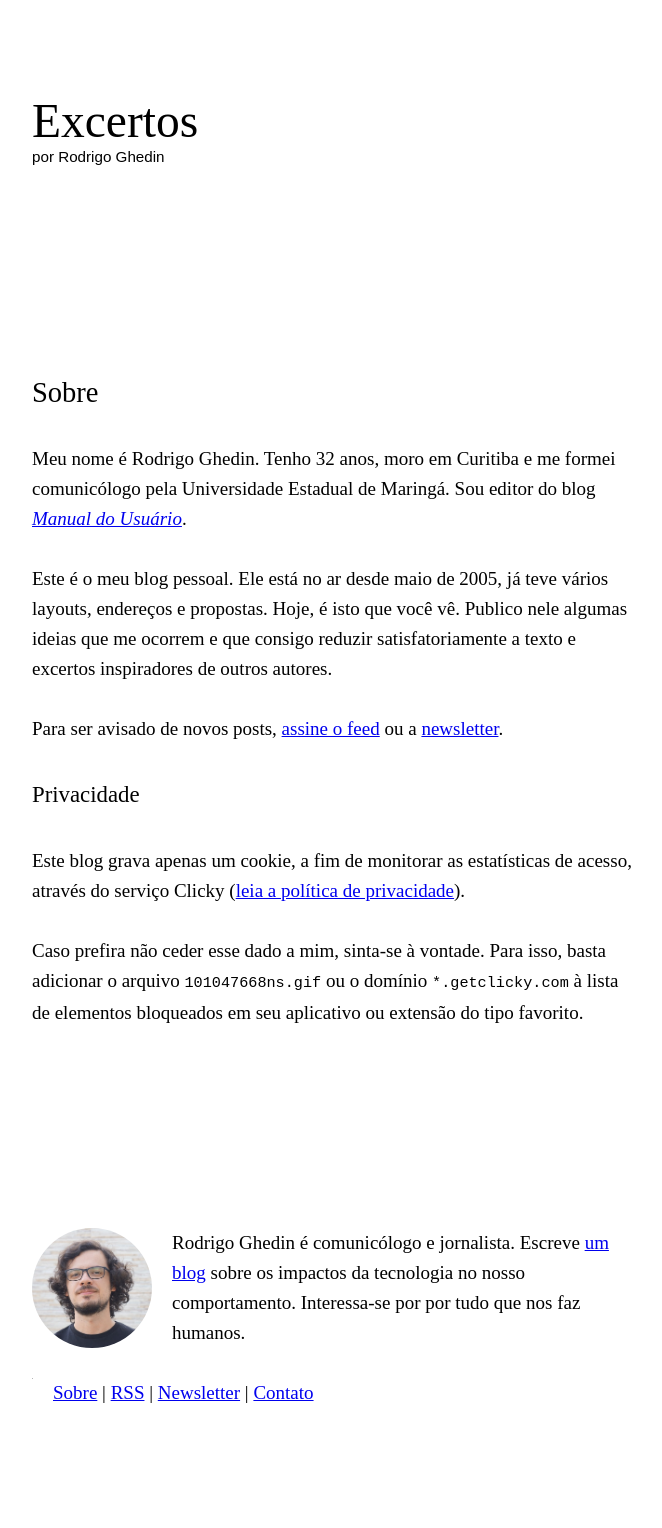
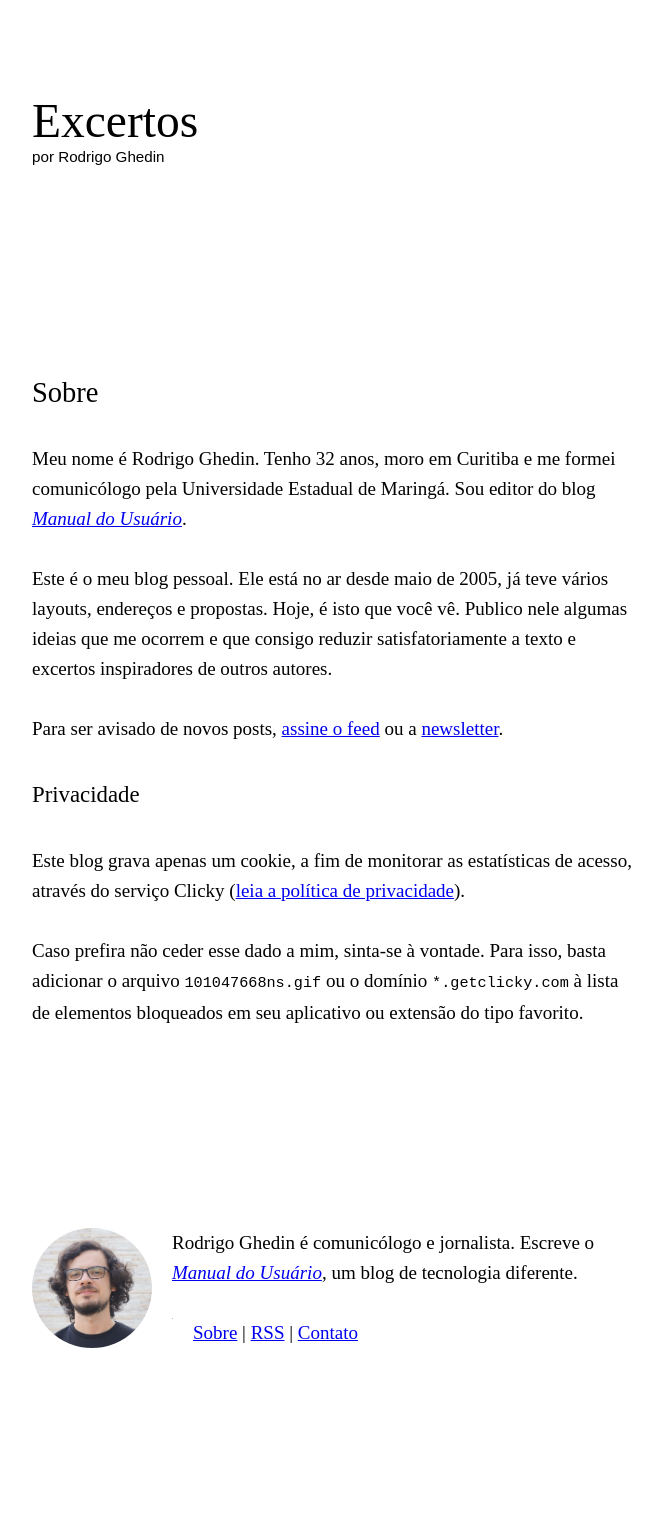
Before and after one commit to rghedin/rghedin.github.io, a Jekyll site: the page built from sobre.md, in a window 1280 px wide. Shown: the whole page, without its empty margins (304-966 px from the left). Built offline with Jekyll 4.4.1, drawn with Linux system fonts in a browser that asks for light colours; after the commit the page ends 1468 px from its top, so only the background shows below that.

Commit message:
* Novo post — "Toalhas novas". * Atualização dos links da newsletter.

```diff
--- a/_includes/footer.html
+++ b/_includes/footer.html
@@ -1,7 +1,7 @@
   <footer>
-    <p><img src="{{ site.baseurl }}/assets/foto-perfil.jpg" alt="Rodrigo Ghedin"/>Rodrigo Ghedin é comunicólogo e jornalista. Escreve <a href="https://manualdousuario.net/">um blog</a> sobre os impactos da tecnologia no nosso comportamento. Interessa-se por por tudo que nos faz humanos.</p>
+    <p><img src="{{ site.baseurl }}/assets/foto-perfil.jpg" alt="Rodrigo Ghedin"/>Rodrigo Ghedin é comunicólogo e jornalista. Escreve o <a href="https://manualdousuario.net/"><em>Manual do Usuário</em></a>, um blog de tecnologia diferente.</p>
 
-    <p><!-- <a href="/">Início</a> | --><a href="/sobre">Sobre</a> | <a href="{{ "/feed.xml" | relative_url }}">RSS</a> | <a href="http://bit.ly/newsghedin">Newsletter</a> | <a href="mailto:rodrigo@ghed.in">Contato</a> <img alt="Clicky" width="1" height="1" style="width: 1px; height: 1px" src="//in.getclicky.com/101047668ns.gif" /></p>
+    <p><!-- <a href="/">Início</a> | --><a href="/sobre">Sobre</a> | <a href="{{ "/feed.xml" | relative_url }}">RSS</a> | <a href="https://newsletter.ghed.in>Newsletter</a> | <a href="mailto:rodrigo@ghed.in">Contato</a> <img alt="Clicky" width="1" height="1" style="width: 1px; height: 1px" src="//in.getclicky.com/101047668ns.gif" /></p>
   </footer>
 
 </div>
--- a/sobre.md
+++ b/sobre.md
@@ -6,7 +6,7 @@ Meu nome é Rodrigo Ghedin. Tenho 32 anos, moro em Curitiba e me formei comunic
 
 Este é o meu blog pessoal. Ele está no ar desde maio de 2005, já teve vários layouts, endereços e propostas. Hoje, é isto que você vê. Publico nele algumas ideias que me ocorrem e que consigo reduzir satisfatoriamente a texto e excertos inspiradores de outros autores.
 
-Para ser avisado de novos posts, [assine o feed](https://blog.ghed.in/feed.xml) ou a [newsletter](http://bitly.com/newsghedin).
+Para ser avisado de novos posts, [assine o feed](https://blog.ghed.in/feed.xml) ou a [newsletter](https://newsletter.ghed.in).
 
 ## Privacidade
 
```
Also changed, not shown: _posts/2019-07-21-toalhas-novas.md (added, +19 -0 lines).
